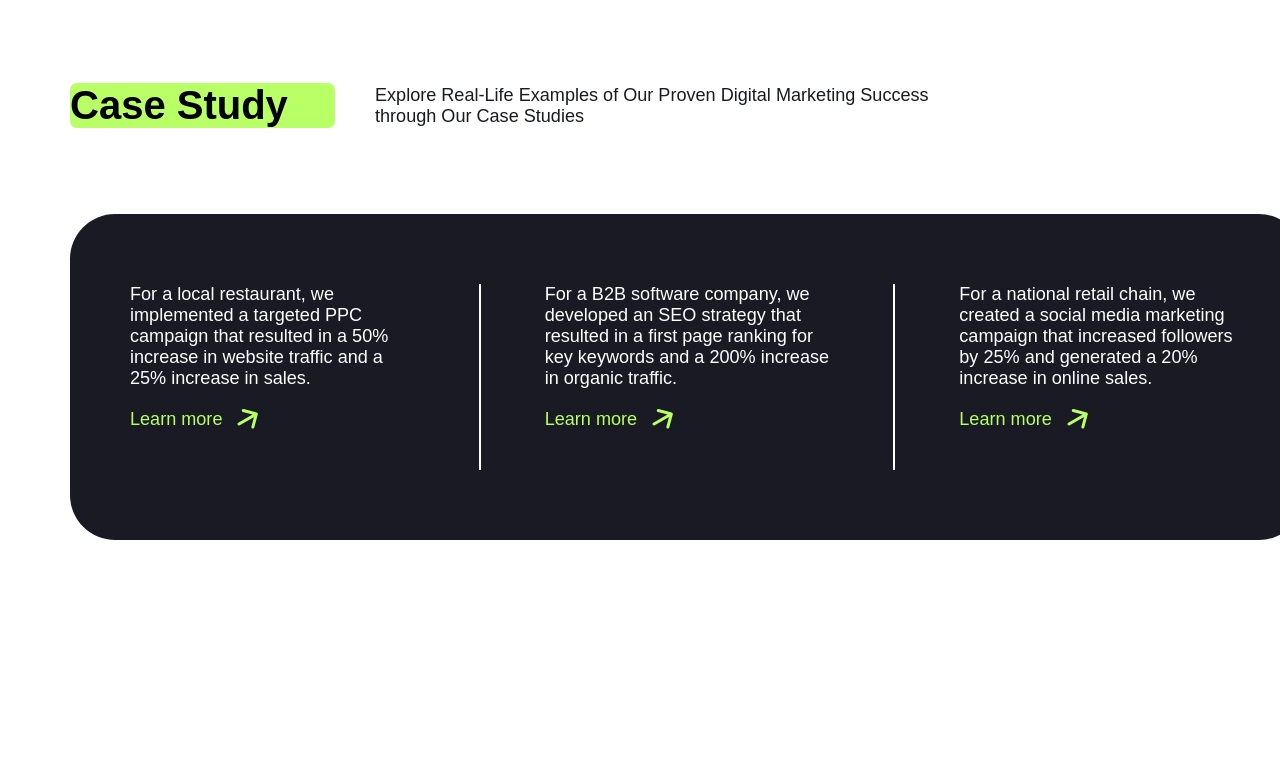
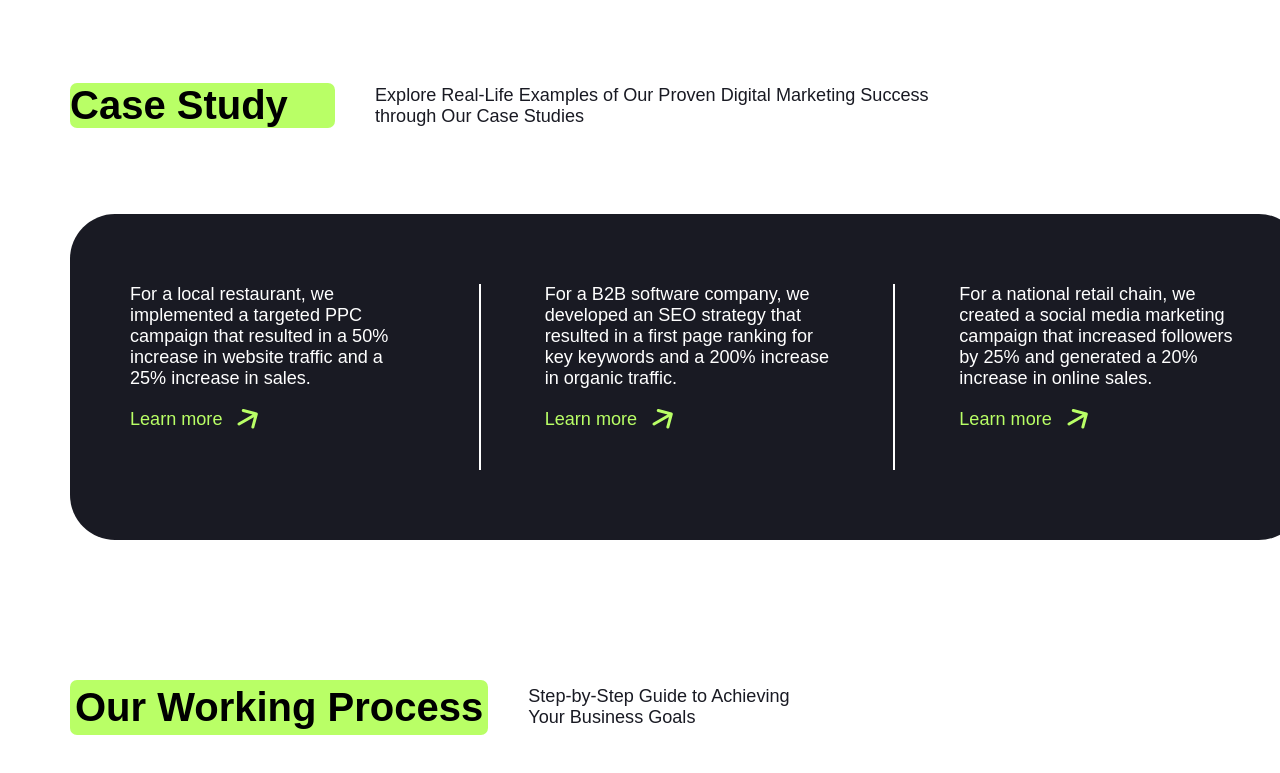
Before and after one commit to JonathanManaka/positivius-website-responsive-design, a plain HTML site: page index.html in a window 1280 px wide. Shown: the part 2605-3378 px from the top of the page. Before the commit the page ends 3245 px from the top, so only its background shows below. Drawn offline with Linux system fonts and the light colour scheme.

Commit message:
created step-by-step title

```diff
--- a/index.html
+++ b/index.html
@@ -192,6 +192,12 @@
                 </div>
             </div>
         </section>
+        <section class="step-by-step-guide-section">
+            <div class="step-by-step-guide-title">
+                <h2>Our Working Process </h2>
+                <p>Step-by-Step Guide to Achieving Your Business Goals</p>
+            </div>
+        </section>
     </Main>
     <footer></footer>
 </body>
--- a/styles/style.css
+++ b/styles/style.css
@@ -422,3 +422,19 @@ a{
     margin-top: 70px;
     margin-bottom: 70px;
 }
+.step-by-step-guide-section{
+    margin-top: 140px;
+}
+.step-by-step-guide-title{
+    display: flex;
+    align-items: center;
+}
+.step-by-step-guide-title h2{
+    margin-right: 40px;
+    background-color: var(--primary-color);
+    border-radius: 7px;
+    padding: 5px;
+}
+.step-by-step-guide-title p{
+    width: 292px;
+}
```
